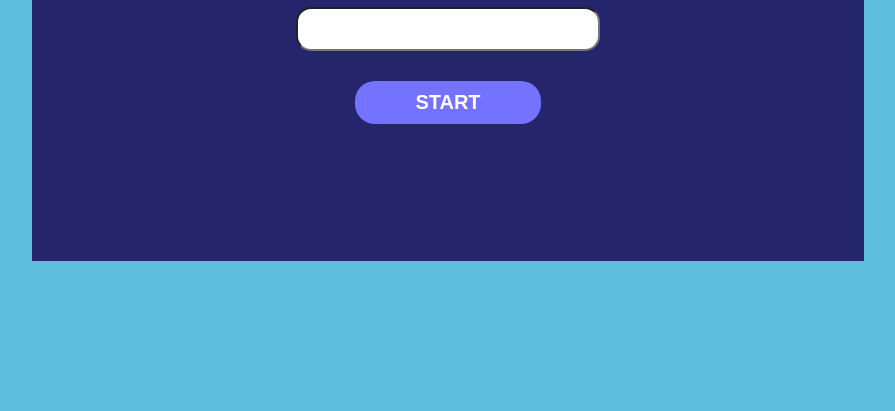
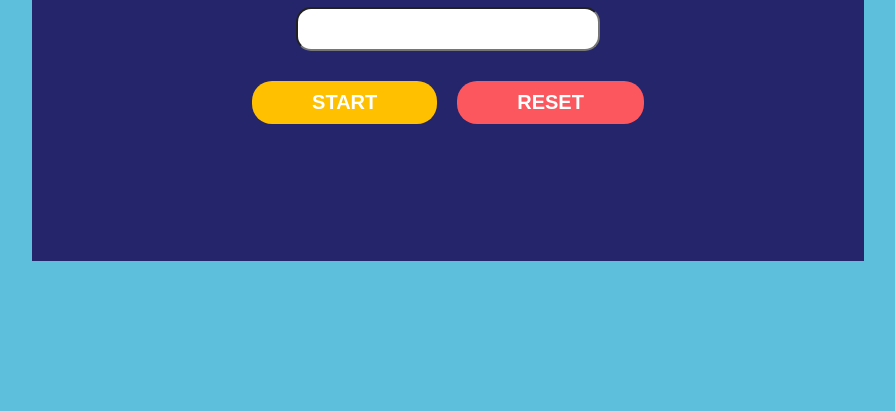
Before and after one commit to bijit-dev/Number_Guessing_Game, a plain HTML site: page index.html in a window 1280 px wide. Shown: the part 389-800 px from the top of the page, without its empty margins (192-1087 px from the left). Drawn offline with Linux system fonts and the light colour scheme.

Commit message:
reset btn add

```diff
--- a/css/style.css
+++ b/css/style.css
@@ -30,7 +30,7 @@
 }
 
 .give, .give2{
-    color:white;
+    color:#FFE699;
     text-align: center;
     padding-bottom: 20px;
     font-size: 40px;
@@ -52,13 +52,31 @@
     margin: 10px auto 30px auto;
     border-radius: 15px;
 }
+
+.btn-div{
+    display: flex;
+    justify-content: center;
+    gap: 20px;
+}
 .btn, .btn2{
     color:white;
     text-align: center;
     display: flex;
-    margin: auto;
     padding: 10px 60px;
-    background: #7373FF;
+    background: #FFC000;
+    border: 0;
+    border-radius: 20px;
+    color: white;
+    font-size: 20px;
+    font-weight: 700;
+    text-transform: uppercase;
+}
+.reset, .reset2{
+    color:white;
+    text-align: center;
+    display: flex;
+    padding: 10px 60px;
+    background: #FC575E;
     border: 0;
     border-radius: 20px;
     color: white;
--- a/index.html
+++ b/index.html
@@ -13,7 +13,10 @@
             <h2 class="give">Give a Number!</h2>
             <h3 class="error"></h3>
             <input class="input1" type="text">
-            <button class="btn">Start</button>
+            <div class="btn-div">
+                <button class="btn">Start</button>
+                <button class="reset">reset</button>
+            </div>
         </div>
 
         <div id="div2">
@@ -22,7 +25,10 @@
             <h2 class="give2">Give a Number!</h2>
             <h3 class="error2"></h3>
             <input class="input2" type="text">
-            <button class="btn2">Try Your Luck</button>
+            <div class="btn-div">
+                <button class="btn2">Try Your Luck</button>
+                <button class="reset2">reset</button>
+            </div>
         </div>
     </div>
     <script src="./js/script.js"></script>
--- a/js/script.js
+++ b/js/script.js
@@ -1,18 +1,21 @@
-
+// div1
 let div1 = document.querySelector("#div1")
 let h1 = document.querySelector(".heading1")
 let input1 = document.querySelector(".input1")
 let btn = document.querySelector(".btn")
 let error = document.querySelector(".error")
-
+let reset = document.querySelector(".reset")
+// div2
 let div2 = document.querySelector("#div2")
 let h2 = document.querySelector(".heading2")
 let input2 = document.querySelector(".input2")
 let btn2 = document.querySelector(".btn2")
 let error2 = document.querySelector(".error2")
+let reset2 = document.querySelector(".reset2")
 let Chance = document.querySelector(".Chance")
 let count = 5
 
+// btn
 btn.addEventListener("click", function () {
     if (!input1.value) {
         error.innerHTML = "Please Enter Number";
@@ -30,6 +33,7 @@ btn.addEventListener("click", function () {
 
 })
 
+// btn2
 btn2.addEventListener("click", function () {
     if (!input2.value) {
         error2.innerHTML ="Please Enter Number";
@@ -44,16 +48,24 @@ btn2.addEventListener("click", function () {
             if (input1.value == input2.value) {
                 h2.innerHTML = "Player two Winner"
                 btn2.style.display ="none"
+                reset2.style.display ="none"
             }
         } else {
             count=0
             h2.innerHTML = "Player One Winner"
             Chance.innerHTML =`Chance : ${count}`
             btn2.style.display ="none"
+            reset2.style.display ="none"
         }
+    }
+})
 
-
-
-    }
-
+// reset btn
+reset.addEventListener("click", function () {
+    string = "";
+    input1.value = string
 })
+reset2.addEventListener("click", function () {
+    string = "";
+    input2.value = string
+})
```
